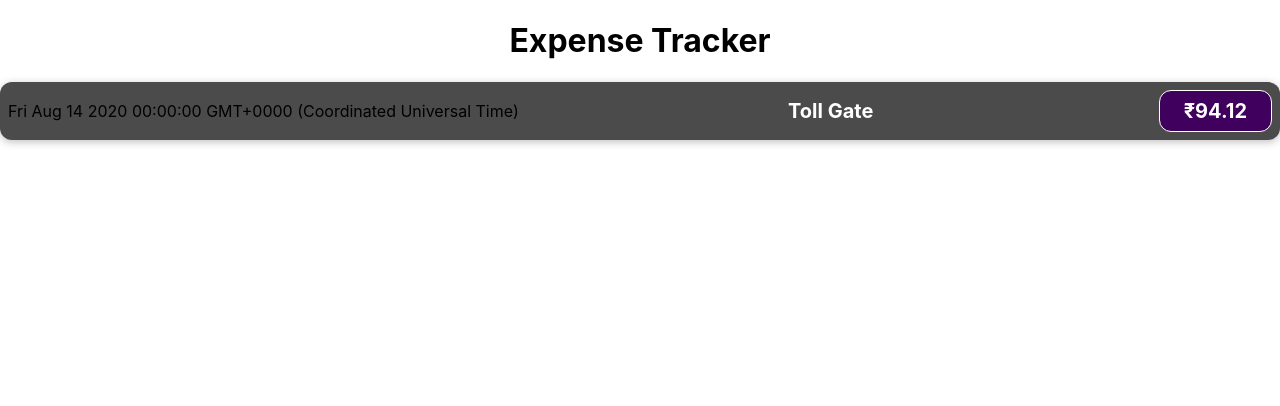
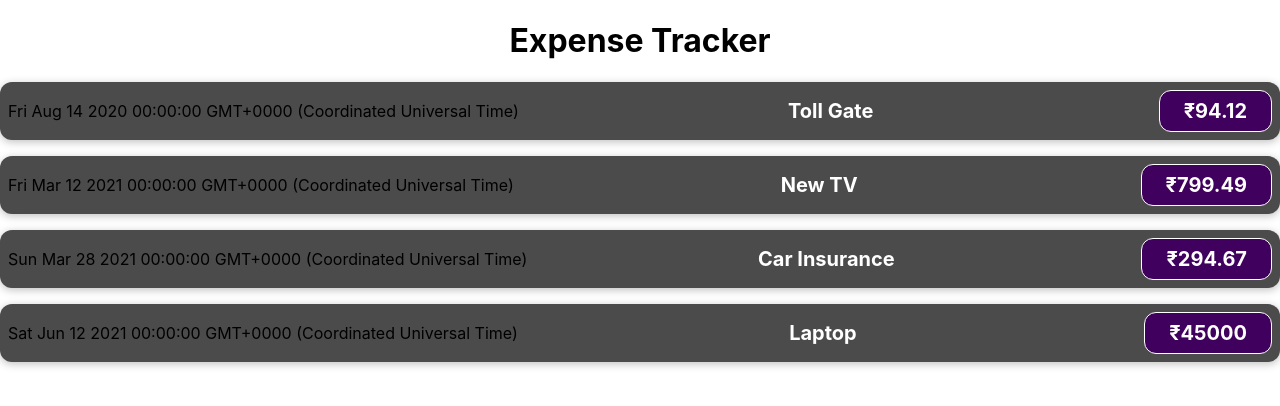
Before and after one commit to jeraldpraveen/React_Training, a React (Create React App) app in the folder expense_tracker/: page / in a window 1280 px wide. Shown: the top 406 px of the page. Built offline with nearby package versions, Linux system fonts and the light colour scheme.

Commit message:
19.Loading More Dynamic Data

```diff
--- a/expense_tracker/src/App.js
+++ b/expense_tracker/src/App.js
@@ -31,6 +31,21 @@
         amount={expenses[0].amount}
         date={expenses[0].date}
       ></ExpenseItem>
+      <ExpenseItem
+        title={expenses[1].title}
+        amount={expenses[1].amount}
+        date={expenses[1].date}
+      ></ExpenseItem>
+      <ExpenseItem
+        title={expenses[2].title}
+        amount={expenses[2].amount}
+        date={expenses[2].date}
+      ></ExpenseItem>
+      <ExpenseItem
+        title={expenses[3].title}
+        amount={expenses[3].amount}
+        date={expenses[3].date}
+      ></ExpenseItem>
     </div>
   );
 }
```
